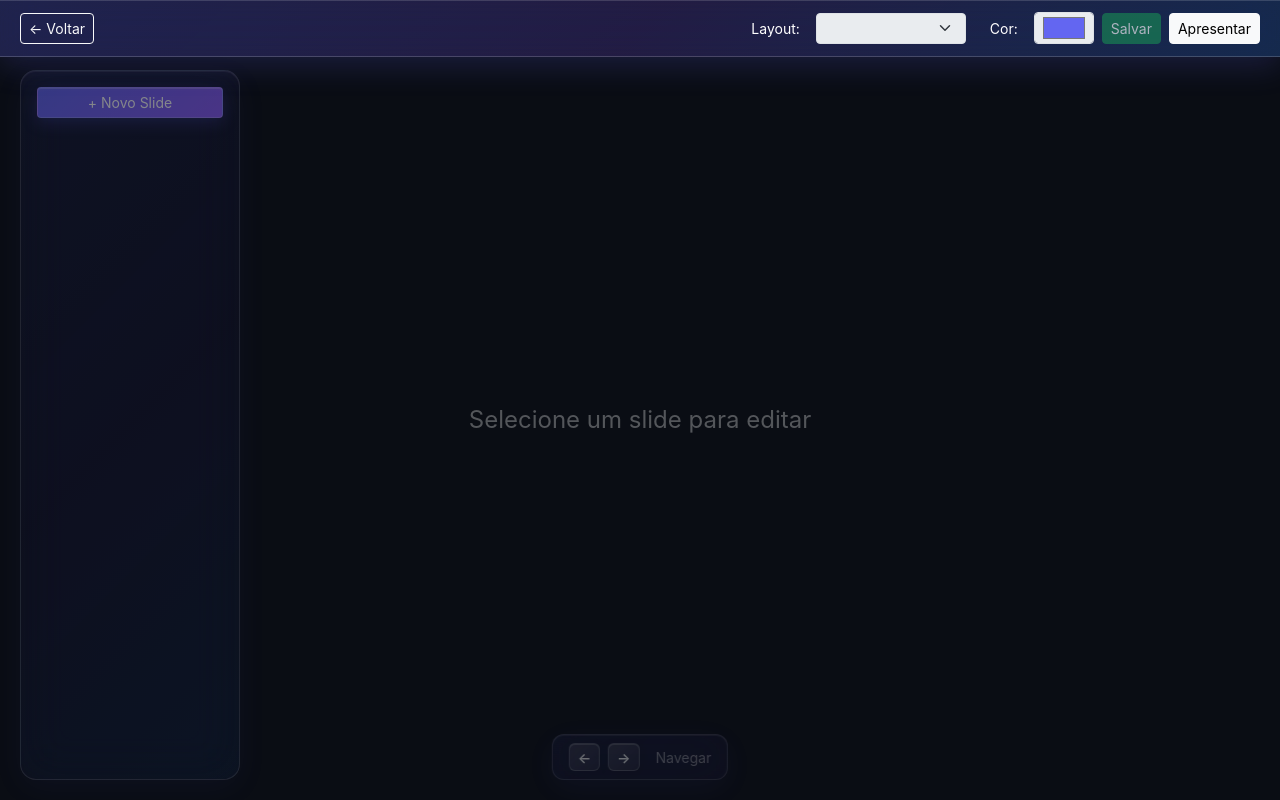
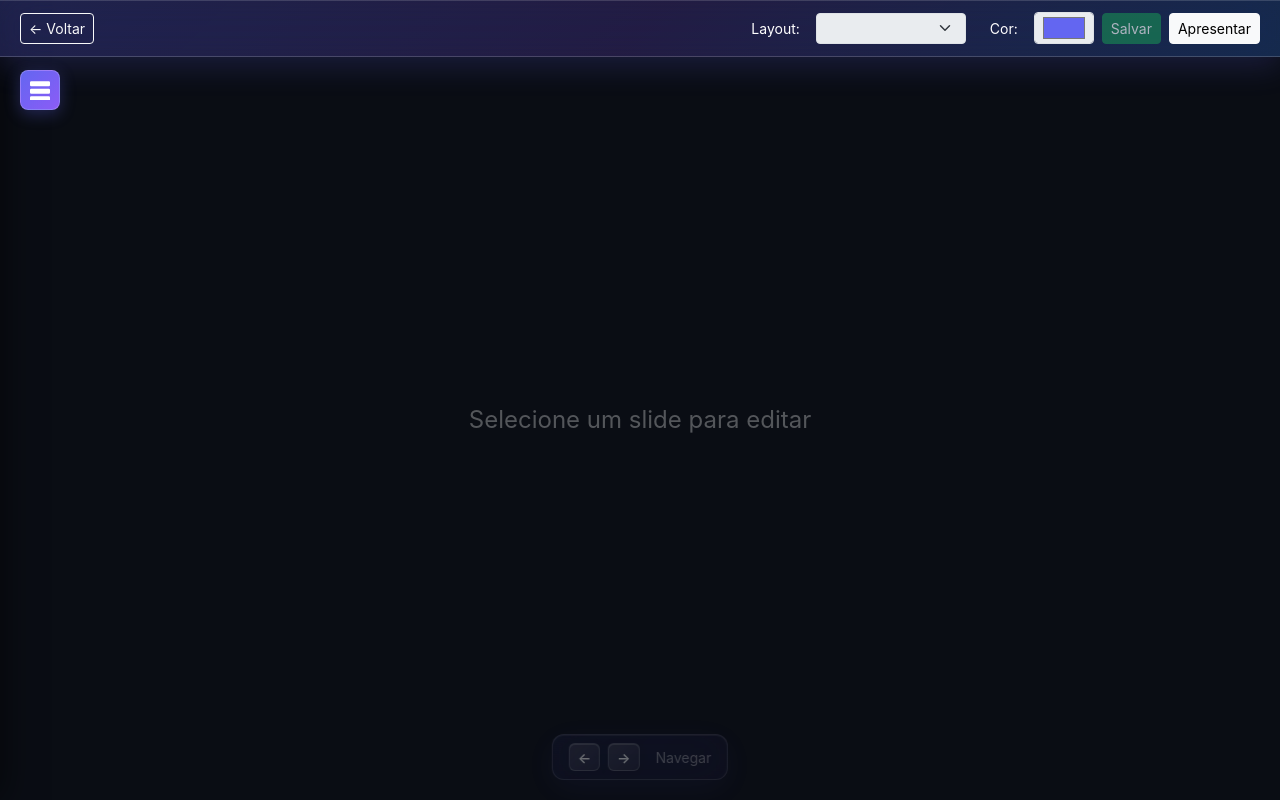
Before and after one commit to andreyduarte/Didatico, a Flask app: template app/templates/dashboard/editor.html in a window 1280 px wide. Run offline with Flask 3, Linux system fonts and the light colour scheme; the template is opened without the code that fills it, so the values that code supplies are empty; some libraries are stand-ins or nearby versions.

Commit message:
feat: Implement in-place text editing and thumbnail drawer
This commit introduces two major features to the editor interface:

1.  **In-place Text Editing:**
    Users can now click directly on text elements (titles, paragraphs, etc.) within the slide preview to edit them. Changes are saved automatically when the element loses focus.

    This was achieved by:
    - Passing block IDs from the `layout_engine` to the templates.
    - Adding a JavaScript function (`makeEditable`) that enables `contenteditable` on elements and sends a PATCH request to the `/api/blocks/{id}` endpoint on blur to save the content.

2.  **Thumbnail Drawer UI:**
    The floating side panel has been redesigned into a collapsible drawer that slides in from the left. This provides a cleaner and more modern user experience for navigating slides.

    This involved:
    - Updating CSS to transform the `.floating-panel` into a drawer toggled by an `.open` class.
    - Adding a toggle button to the main header and the corresponding JavaScript to control the drawer's visibility.

```diff
--- a/app/static/css/editor.css
+++ b/app/static/css/editor.css
@@ -25,6 +25,7 @@ body {
   left: 0;
   width: 100%;
   height: 100%;
+  min-height: 100vh;
   background: #0a0d14;
   color: #ffffff;
   display: flex;
@@ -70,47 +71,58 @@ body {
               inset 0 1px 0 0 rgba(255, 255, 255, 0.15);
 }
 
-/* Painéis Flutuantes - Liquid Glass */
+/* Drawer de Thumbnails */
 .floating-panel {
   position: fixed;
-  top: 70px;
-  bottom: 20px;
-  width: 220px;
+  top: 0;
+  left: -280px;
+  bottom: 0;
+  width: 280px;
   background: linear-gradient(135deg,
-    rgba(99, 102, 241, 0.12) 0%,
-    rgba(139, 92, 246, 0.08) 50%,
-    rgba(59, 130, 246, 0.12) 100%);
+    rgba(10, 13, 20, 0.98) 0%,
+    rgba(20, 23, 30, 0.98) 100%);
   backdrop-filter: blur(20px) saturate(180%);
   -webkit-backdrop-filter: blur(20px) saturate(180%);
-  border: 1px solid rgba(255, 255, 255, 0.18);
-  border-radius: 16px;
-  padding: 16px;
-  z-index: 900;
-  transition: all 0.3s ease;
-  opacity: 0.5;
+  border-right: 1px solid rgba(255, 255, 255, 0.18);
+  padding: 70px 16px 16px;
+  z-index: 950;
+  transition: left 0.3s ease;
   overflow-y: auto;
-  box-shadow: 0 8px 32px 0 rgba(99, 102, 241, 0.1),
-              inset 0 1px 0 0 rgba(255, 255, 255, 0.1);
+  box-shadow: 4px 0 32px 0 rgba(0, 0, 0, 0.5);
 }
 
-.floating-panel:hover {
-  opacity: 1;
-  background: linear-gradient(135deg,
-    rgba(99, 102, 241, 0.22) 0%,
-    rgba(139, 92, 246, 0.18) 50%,
-    rgba(59, 130, 246, 0.22) 100%);
-  box-shadow: 0 8px 32px 0 rgba(99, 102, 241, 0.2),
-              inset 0 1px 0 0 rgba(255, 255, 255, 0.15);
+.floating-panel.open {
+  left: 0;
 }
 
-.floating-left {
+.drawer-toggle {
+  position: fixed;
+  top: 70px;
   left: 20px;
+  z-index: 1001;
+  background: linear-gradient(135deg, #6366f1 0%, #8b5cf6 100%);
+  border: 1px solid rgba(255, 255, 255, 0.2);
+  color: white;
+  width: 40px;
+  height: 40px;
+  border-radius: 8px;
+  display: flex;
+  align-items: center;
+  justify-content: center;
+  cursor: pointer;
+  box-shadow: 0 4px 16px rgba(99, 102, 241, 0.3);
+  transition: all 0.3s ease;
+}
+
+.drawer-toggle:hover {
+  background: linear-gradient(135deg, #4f46e5 0%, #7c3aed 100%);
+  box-shadow: 0 6px 20px rgba(99, 102, 241, 0.4);
+  transform: translateY(-2px);
 }
 
 
 
 .thumbnails-scroll {
-  max-height: calc(100vh - 180px);
   overflow-y: auto;
 }
 .slide-thumbnail {
--- a/app/static/js/ui.js
+++ b/app/static/js/ui.js
@@ -17,6 +17,8 @@ export function initializeUI(layouts) {
   elements.imageUrlInput = document.getElementById('imageUrlInput');
   elements.imageFileInput = document.getElementById('imageFileInput');
   elements.saveImageBtn = document.getElementById('saveImageBtn');
+  elements.drawerToggle = document.getElementById('drawerToggle');
+  elements.thumbnailsDrawer = document.getElementById('thumbnailsDrawer');
 
   elements.layoutSelect.innerHTML = layouts.map(layout =>
     `<option value="${layout.value}">${layout.label}</option>`
@@ -71,6 +73,10 @@ function attachEventListeners() {
     } catch (err) {
       feedback.showError(err.message);
     }
+  });
+
+  elements.drawerToggle.addEventListener('click', () => {
+    elements.thumbnailsDrawer.classList.toggle('open');
   });
 
   document.addEventListener('keydown', handleKeyboardNavigation);
@@ -167,7 +173,7 @@ function attachEditableListeners() {
       const blockId = this.dataset.blockId;
       const text = this.innerText.trim();
 
-      if (blockId) {
+      if (blockId && blockId !== 'None') {
         await updateBlock(blockId, { text });
       } else {
         const index = parseInt(this.dataset.blockIndex);
@@ -190,7 +196,8 @@ function attachEditableListeners() {
   document.querySelectorAll('.editable-image, .editable-placeholder').forEach(el => {
     el.addEventListener('click', function(e) {
       e.stopPropagation();
-      currentImageBlockId = this.dataset.blockId;
+      const blockId = this.dataset.blockId;
+      currentImageBlockId = (blockId && blockId !== 'None') ? blockId : null;
       elements.imageModal.dataset.blockId = currentImageBlockId;
 
       const currentBlock = getBlockById(currentImageBlockId);
--- a/app/templates/dashboard/editor.html
+++ b/app/templates/dashboard/editor.html
@@ -37,8 +37,15 @@
     </div>
   </div>
 
-  <!-- Painel Esquerdo Flutuante: Thumbnails -->
-  <div class="floating-panel floating-left">
+  <!-- Botão Toggle Drawer -->
+  <button class="drawer-toggle" id="drawerToggle" title="Slides">
+    <svg width="20" height="20" fill="currentColor" viewBox="0 0 16 16">
+      <path d="M0 2a1 1 0 0 1 1-1h14a1 1 0 0 1 1 1v2a1 1 0 0 1-1 1H1a1 1 0 0 1-1-1V2zm0 6a1 1 0 0 1 1-1h14a1 1 0 0 1 1 1v2a1 1 0 0 1-1 1H1a1 1 0 0 1-1-1V8zm0 6a1 1 0 0 1 1-1h14a1 1 0 0 1 1 1v2a1 1 0 0 1-1 1H1a1 1 0 0 1-1-1v-2z"/>
+    </svg>
+  </button>
+
+  <!-- Drawer de Thumbnails -->
+  <div class="floating-panel" id="thumbnailsDrawer">
     <button id="addSlideBtn" class="btn btn-sm btn-primary w-100 mb-2">+ Novo Slide</button>
     <div id="thumbnailsList" class="thumbnails-scroll">
       <!-- Thumbnails serão carregados via JS -->
--- a/app/templates/themes/default/conteudo.html
+++ b/app/templates/themes/default/conteudo.html
@@ -1,12 +1,12 @@
 <div class="slide-conteudo">
   <div class="conteudo-main">
     {% if image %}
-    <img src="{{ image }}" alt="imagem" class="conteudo-image">
+    <img src="{{ image }}" alt="imagem" class="conteudo-image editable-image" data-block-id="{{ image_block_id }}">
     {% else %}
-    <div class="conteudo-text">{{ text | safe }}</div>
+    <div class="conteudo-text editable-text" contenteditable="true" data-block-id="{{ text_block_id }}" data-block-index="0">{{ text }}</div>
     {% endif %}
   </div>
-  <div class="conteudo-footer" style="background-color: {{ bg_color }};">
+  <div class="conteudo-footer editable-text" contenteditable="true" data-block-id="{{ footer_block_id }}" data-block-index="1" style="background-color: {{ bg_color }};">
     {{ footer }}
   </div>
 </div>
--- a/app/templates/themes/default/subtitulo.html
+++ b/app/templates/themes/default/subtitulo.html
@@ -1,3 +1,3 @@
 <div class="slide-subtitulo" style="background-color: {{ bg_color }};">
-  <h2 class="subtitulo-text">{{ subtitle }}</h2>
+  <h2 class="subtitulo-text editable-text" contenteditable="true" data-block-id="{{ subtitle_block_id }}" data-block-index="0">{{ subtitle }}</h2>
 </div>
--- a/app/templates/themes/default/titulo.html
+++ b/app/templates/themes/default/titulo.html
@@ -1,4 +1,4 @@
 <div class="slide-titulo" style="background-color: {{ bg_color }};">
-  <h1 class="titulo-main">{{ title }}</h1>
-  <p class="titulo-sub">{{ subtitle }}</p>
+  <h1 class="titulo-main editable-text" contenteditable="true" data-block-id="{{ title_block_id }}" data-block-index="0">{{ title }}</h1>
+  <p class="titulo-sub editable-text" contenteditable="true" data-block-id="{{ subtitle_block_id }}" data-block-index="1">{{ subtitle }}</p>
 </div>
```
Also changed, not shown: app/services/layout_engine.py (+24 -4 lines), app/templates/themes/default/sumario.html (+4 -4 lines).
